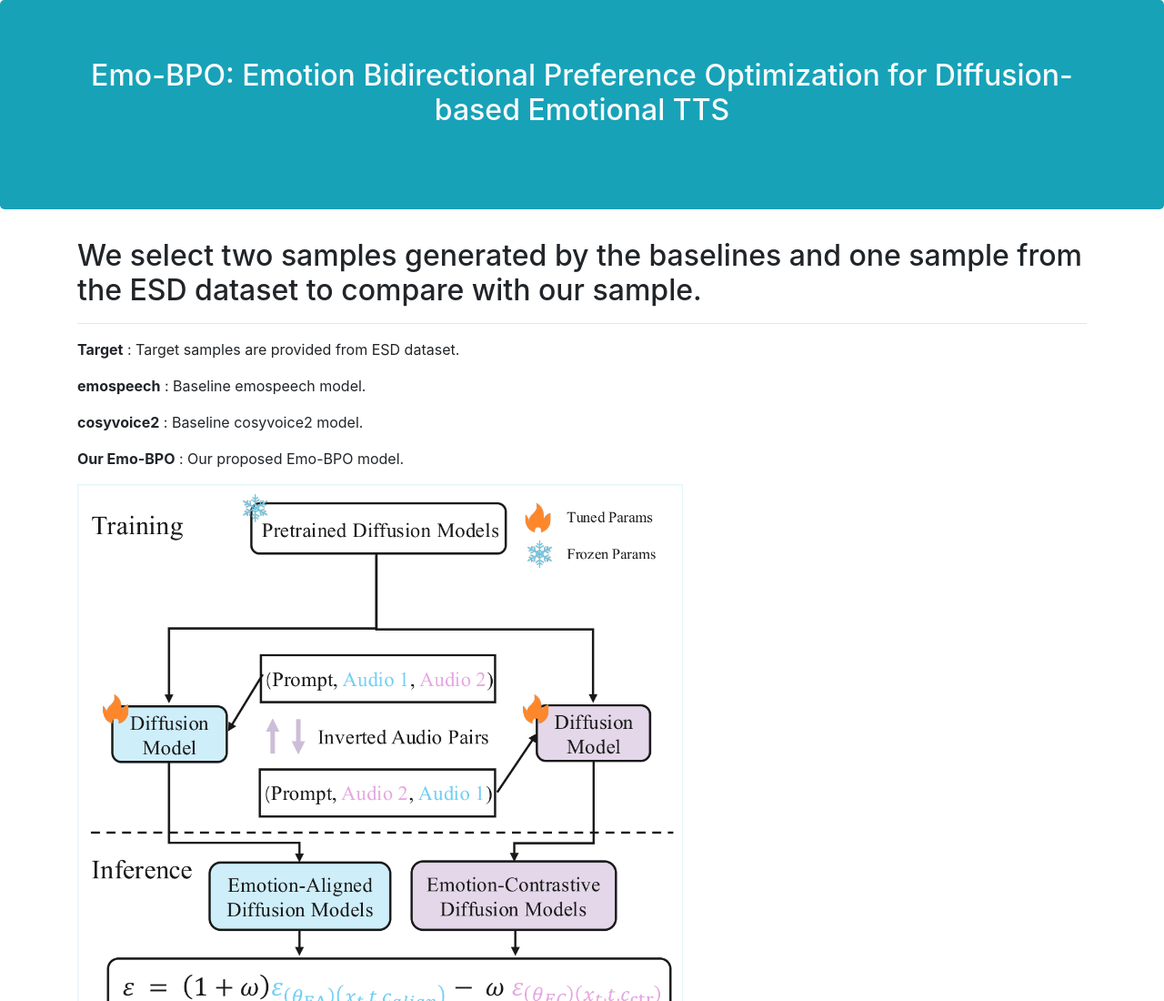
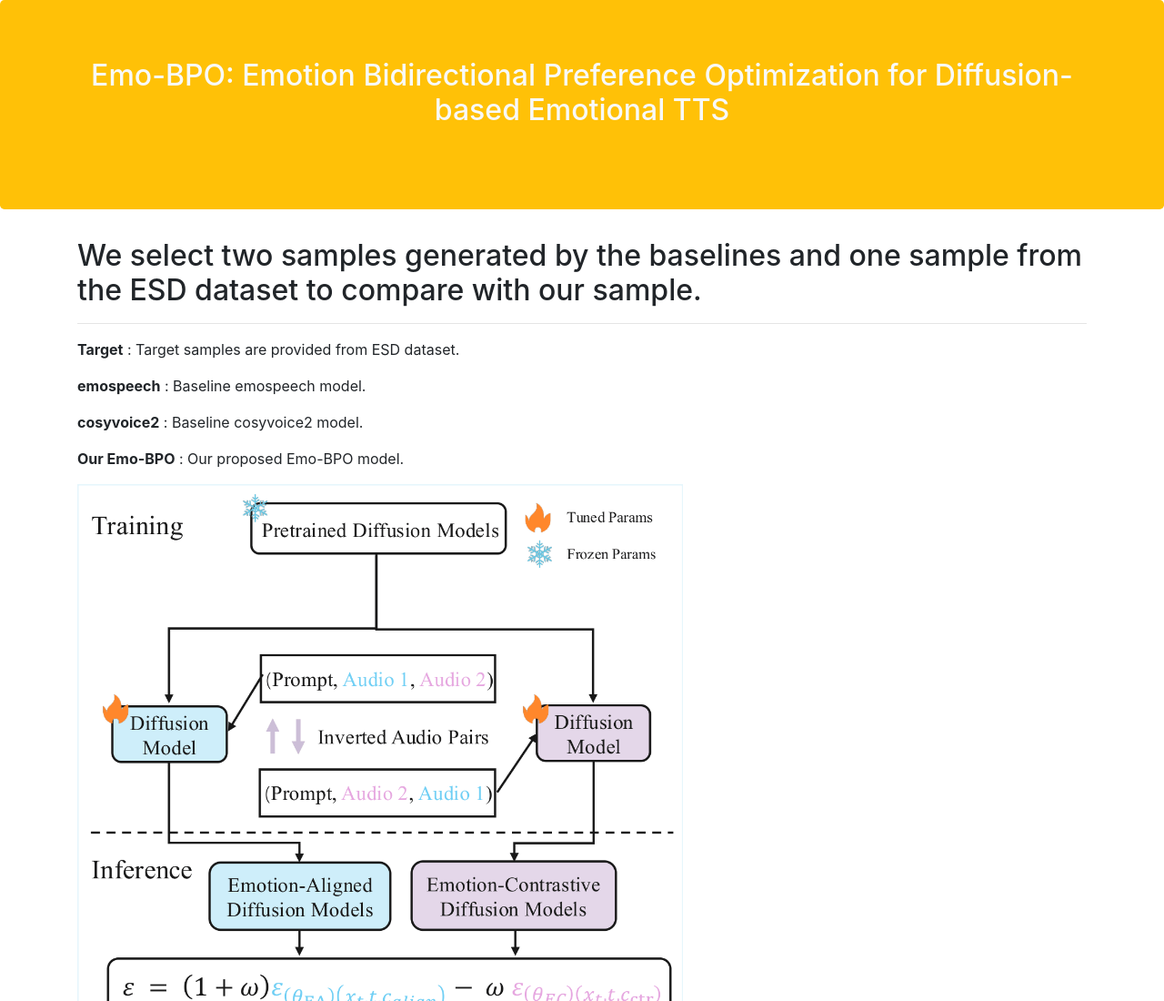
Before and after one commit to blind-review-project/anonymous-submissions, a plain HTML site: page index.html in a window 1280 px wide. Shown: the top 1100 px of the page at 91% size. Drawn offline with nearby package versions, Linux system fonts and the light colour scheme.

Commit message:
Add files via upload

```diff
--- a/index.html
+++ b/index.html
@@ -27,7 +27,7 @@
   </style>
   <body>
     <header class="header">
-      <div class="jumbotron bg-info text-center">
+      <div class="jumbotron bg-warning text-center">
         <div class="container">
           <div class="row align-items-center">
             <div class="col-md-12">
```
